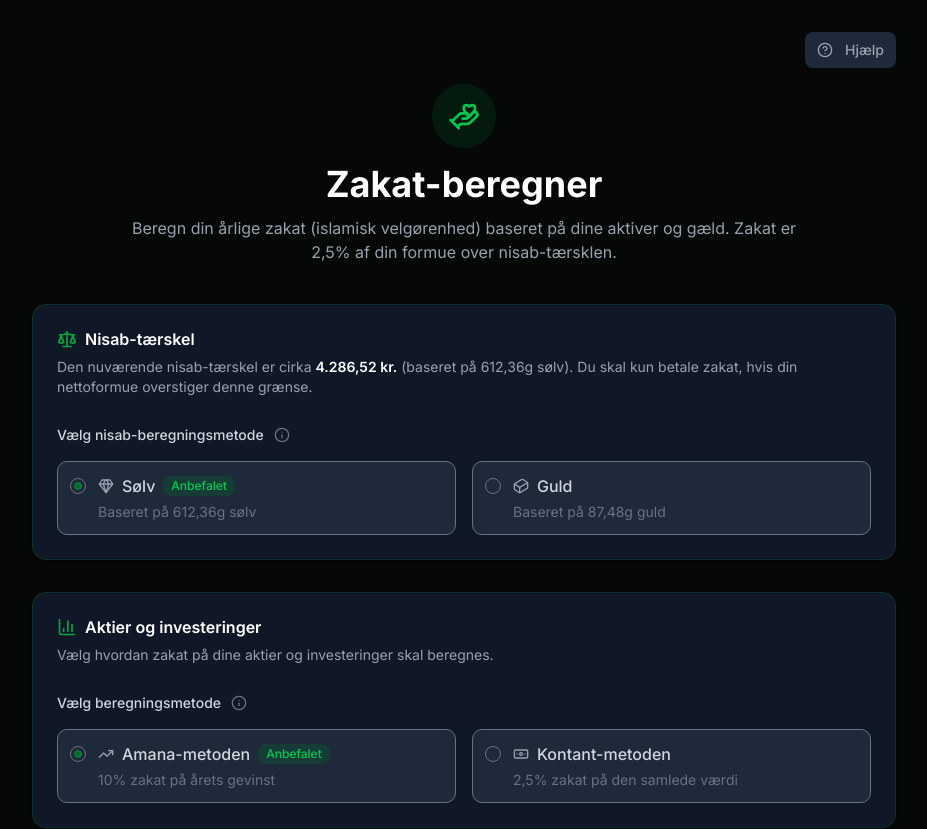
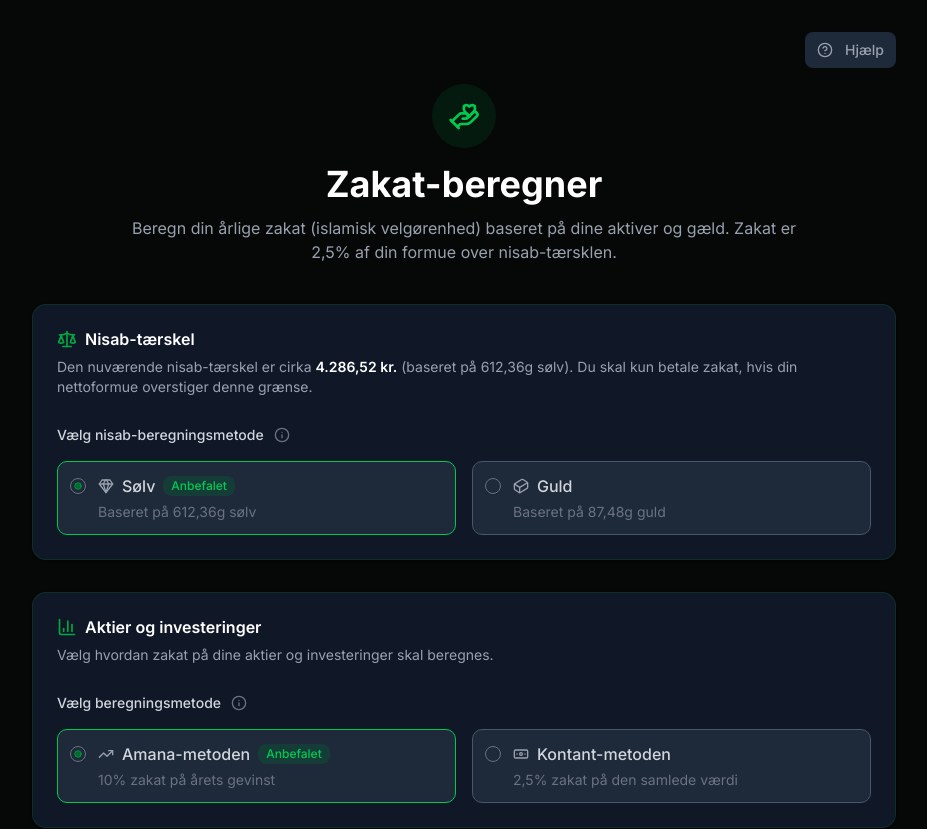
Before and after one commit to yusefmubeen/zkt, a Next.js app: page / in a window 1280 px wide. Shown: the top 829 px of the page, without its empty margins (176-1103 px from the left). Built offline with nearby package versions, Linux system fonts and the light colour scheme.

Commit message:
feat: add conditional green border to selected toggles
Apply `border-green-500` to selected toggles for visual distinction.

#VERCEL_SKIP

Co-authored-by: Yusef Mubeen <23268696+yusefmubeen@users.noreply.github.com>

```diff
--- a/components/zakat-calculator.tsx
+++ b/components/zakat-calculator.tsx
@@ -338,7 +338,9 @@ export function ZakatCalculator() {
             >
               <label
                 htmlFor="silver"
-                className="flex items-start space-x-3 bg-gray-800 rounded-lg p-3 border border-gray-500 hover:border-green-500 focus-within:border-green-500 focus-within:ring-2 focus-within:ring-green-500/50 transition-colors cursor-pointer w-full flex-1"
+                className={`flex items-start space-x-3 bg-gray-800 rounded-lg p-3 border hover:border-green-500 focus-within:border-green-500 focus-within:ring-2 focus-within:ring-green-500/50 transition-colors cursor-pointer w-full flex-1 ${
+                  nisabType === "silver" ? "border-green-500" : "border-gray-600"
+                }`}
               >
                 <RadioGroupItem value="silver" id="silver" className="border-gray-500 text-green-600 mt-1" />
                 <div className="flex flex-col gap-1">
@@ -352,7 +354,9 @@ export function ZakatCalculator() {
               </label>
               <label
                 htmlFor="gold"
-                className="flex items-start space-x-3 bg-gray-800 rounded-lg p-3 border border-gray-500 hover:border-green-500 focus-within:border-green-500 focus-within:ring-2 focus-within:ring-green-500/50 transition-colors cursor-pointer w-full flex-1"
+                className={`flex items-start space-x-3 bg-gray-800 rounded-lg p-3 border hover:border-green-500 focus-within:border-green-500 focus-within:ring-2 focus-within:ring-green-500/50 transition-colors cursor-pointer w-full flex-1 ${
+                  nisabType === "gold" ? "border-green-500" : "border-gray-600"
+                }`}
               >
                 <RadioGroupItem value="gold" id="gold" className="border-gray-500 text-green-600 mt-1" />
                 <div className="flex flex-col gap-1">
@@ -409,7 +413,9 @@ export function ZakatCalculator() {
             >
               <label
                 htmlFor="amana"
-                className="flex items-start space-x-3 bg-gray-800 rounded-lg p-3 border border-gray-500 hover:border-green-500 focus-within:border-green-500 focus-within:ring-2 focus-within:ring-green-500/50 transition-colors cursor-pointer w-full flex-1"
+                className={`flex items-start space-x-3 bg-gray-800 rounded-lg p-3 border hover:border-green-500 focus-within:border-green-500 focus-within:ring-2 focus-within:ring-green-500/50 transition-colors cursor-pointer w-full flex-1 ${
+                  stockTreatment === "amana" ? "border-green-500" : "border-gray-600"
+                }`}
               >
                 <RadioGroupItem value="amana" id="amana" className="border-gray-500 text-green-600 mt-1" />
                 <div className="flex flex-col gap-1">
@@ -423,7 +429,9 @@ export function ZakatCalculator() {
               </label>
               <label
                 htmlFor="cash"
-                className="flex items-start space-x-3 bg-gray-800 rounded-lg p-3 border border-gray-500 hover:border-green-500 focus-within:border-green-500 focus-within:ring-2 focus-within:ring-green-500/50 transition-colors cursor-pointer w-full flex-1"
+                className={`flex items-start space-x-3 bg-gray-800 rounded-lg p-3 border hover:border-green-500 focus-within:border-green-500 focus-within:ring-2 focus-within:ring-green-500/50 transition-colors cursor-pointer w-full flex-1 ${
+                  stockTreatment === "cash" ? "border-green-500" : "border-gray-600"
+                }`}
               >
                 <RadioGroupItem value="cash" id="cash" className="border-gray-500 text-green-600 mt-1" />
                 <div className="flex flex-col gap-1">
```
